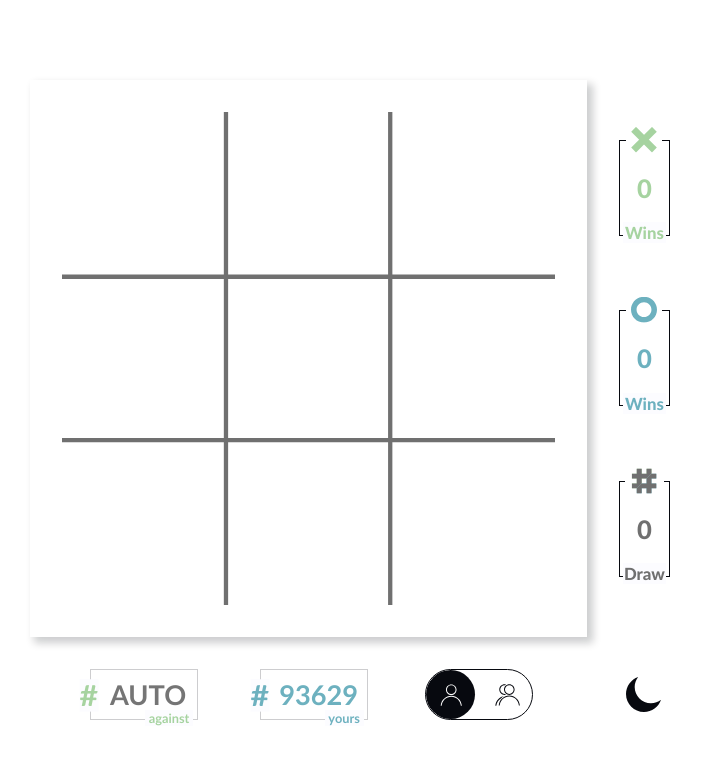
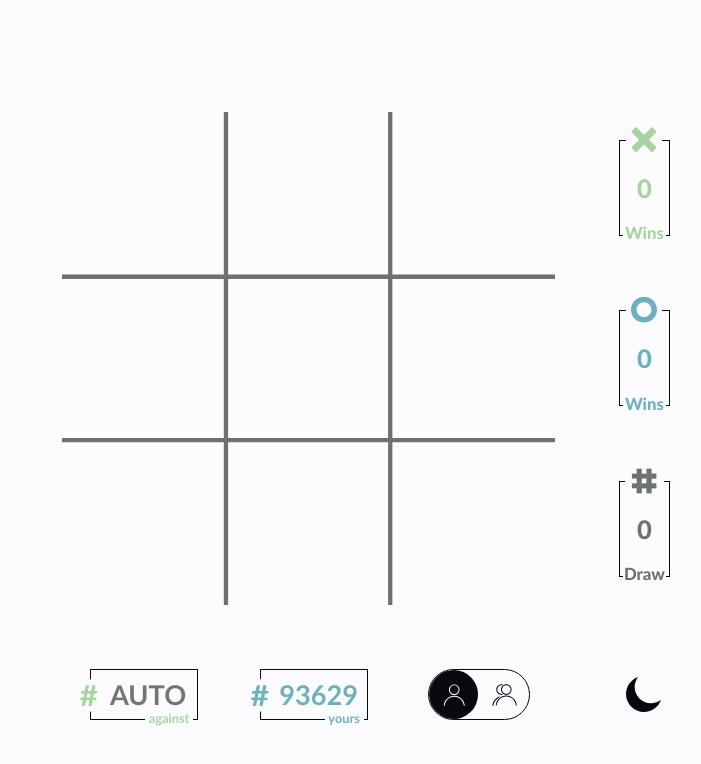
Before and after one commit to HediMuhamad/tica-taca-toe, a Next.js app: page / in a window 1280 px wide. Shown: the top 764 px of the page, without its empty margins (290-991 px from the left). Built offline with nearby package versions, Linux system fonts and the light colour scheme.

Commit message:
Theming applied

```diff
--- a/components/game-mode-component/game-mode-component.js
+++ b/components/game-mode-component/game-mode-component.js
@@ -9,8 +9,8 @@ const GameModeComponent = () => {
 	return (
 		<div className={styles.GameModeComponent} onClick={switchPlayingMode} playingmode={playingMode==="singlePlayer" ? "single-player" : "multi-player"}>
 			<div className={styles.GameModeContainer}>
-				<div className={styles.gameMode} modetype="singlePlayer"></div>
-				<div className={styles.gameMode} modetype="multiPlayer"></div>
+				<div className={styles.gameMode} modetype="singlePlayer" playingmode={playingMode}></div>
+				<div className={styles.gameMode} modetype="multiPlayer" playingmode={playingMode}></div>
 				<div className={styles.detectorCircle}></div>
 			</div>
 		</div>
--- a/next.config.js
+++ b/next.config.js
@@ -4,10 +4,6 @@ const path = require('path')
 const nextConfig = {
   reactStrictMode: true,
   swcMinify: true,
-  sassOptions: {
-    includePaths: [path.join(__dirname, 'styles')],
-    prependData: `@import "_variables.scss";`
-  }
 }
 
 module.exports = nextConfig
--- a/pages/index.js
+++ b/pages/index.js
@@ -4,10 +4,15 @@ import TableComponent from '../components/table-component/table-component'
 import PropertiesComponent from '../components/properties-component/properties-component'
 import SettingsComponent from '../components/settings-component/settings-component'
 import ThemeControllerComponent from '../components/theme-controller-component/theme-controller-component'
+import { useContext } from 'react'
+import { AppContext } from '../context/appContext'
 
 export default function Home() {
+
+  const theme = useContext(AppContext).props.theme;
+
   return (
-    <div className={styles.container}>
+    <div className={styles.container} theme={theme} >
       <Head>
         <title>Tica-Taca-Toe</title>
         <meta name="description" content="Multi-Player and Signle-Player Tic-Tac-Toe Game."/>
--- a/styles/Home.module.scss
+++ b/styles/Home.module.scss
@@ -1,20 +1,32 @@
-.light{
-  $my-primary:  #FCFCFF;
-  $my-secondary:#07090F;
-}
+.container{
 
-.dark{
-  $my-primary:  #07090F;
-  $my-secondary:#FCFCFF;
-}
-
-.container{
   width: 100%;
   height: 100%;
 
   display: flex;
   justify-content: center;
   align-items: center;
+
+  background-color: var(--my-primary);
+
+
+
+  &[theme="light"]{
+    --my-primary:  #FCFCFF;
+    --my-secondary:#07090F;
+  }
+
+  &[theme="dark"]{
+    --my-primary:  #07090F;
+    --my-secondary: #FCFCFF;
+  }
+
+  --my-gray:	#707070;
+  --my-green:	#A6D3A0;
+  --my-blue: 	#6DB1BF;
+  --my-yellow: #D5A021;
+  --low-opacity: 0.2;
+
 }
 
 .main{
--- a/styles/_variables.scss
+++ /dev/null
@@ -1,8 +0,0 @@
-$my-primary:  #FCFCFF;
-$my-secondary:#07090F;
-
-$my-gray:	#707070;
-$my-green:	#A6D3A0;
-$my-blue: 	#6DB1BF;
-$my-yellow: #D5A021;
-$low-opacity: 0.2
--- a/styles/game-mode-component.module.scss
+++ b/styles/game-mode-component.module.scss
@@ -7,7 +7,7 @@
 				left: 0px;
 			}
 			.gameMode[modetype="singlePlayer"]{
-				background-color: white;
+				background-color: var(--my-primary);
 			}
 		}
 	}
@@ -15,19 +15,19 @@
 	&[playingmode="multi-player"]{
 		.GameModeContainer {
 			.detectorCircle{
-				left: 54%;
+				left: 51%;
 			}
 			.gameMode[modetype="multiPlayer"]{
-				background-color: white;
+				background-color: var(--my-primary);
 			}
 		}
 	}
 
 	.GameModeContainer {
-		width: 90%;
+		width: 85%;
 		height: 100%;
 
-		border: 1px solid $my-secondary;
+		border: 1px solid var(--my-secondary);
 		border-radius: 100000px;
 		overflow: hidden;
 		position: relative;
@@ -48,7 +48,8 @@
 			mask-position: center !important;
 			mask-repeat: no-repeat !important;
 			mask-size: 60% !important;
-			background-color: $my-secondary;
+			background-color: var(--my-secondary);
+			z-index: 1;
 
 			&[modetype="singlePlayer"] {
 				-webkit-mask-image: url("../public/imgs/single-user-icon.svg");
@@ -63,12 +64,11 @@
 
 		.detectorCircle {
 			position: absolute;
-			background-color: $my-secondary;
+			background: var(--my-secondary);
 			height: 100%;
 			aspect-ratio: 1;
 			border-radius: 100%;
-			z-index: -1;
-
+			z-index: 0;
 		}
 
 	}
--- a/styles/id-component.module.scss
+++ b/styles/id-component.module.scss
@@ -1,23 +1,23 @@
 .idField[idtype="O"] {
-	color: $my-blue !important;
+	color: var(--my-blue) !important;
 	.borderContainer > .idValueContainer > .idValue {
 		&::selection{
-			background-color: rgba($color: $my-blue, $alpha: $low-opacity);
+			background-color: rgba($color: var(--my-blue), $alpha: var(--low-opacity));
 		}
 		&::-moz-selection{
-			background-color: rgba($color: $my-blue, $alpha: $low-opacity);
+			background-color: rgba($color: var(--my-blue), $alpha: var(--low-opacity));
 		}
 	}
 }
 
 .idField[idtype="X"] {
-	color: $my-green !important;
+	color: var(--my-green) !important;
 	.borderContainer > .idValueContainer > .idValue {
 		&::selection{
-			background-color: rgba($color: $my-green, $alpha: $low-opacity);
+			background-color: rgba($color: var(--my-green), $alpha: var(--low-opacity));
 		}
 		&::-moz-selection{
-			background-color: rgba($color: $my-green, $alpha: $low-opacity);
+			background-color: rgba($color: var(--my-green), $alpha: var(--low-opacity));
 		}
 	}
 }
@@ -44,7 +44,7 @@
 
 		height: 70%;
 		width: min-content;
-		background-color: $my-primary;
+		background-color: var(--my-primary);
 
 		font-size: 2em;
 		font-weight: 700;
@@ -59,7 +59,7 @@
 
 		margin-left: 10%;
 
-		border: 0.05em solid rgba($color: $my-secondary, $alpha: $low-opacity);
+		border: 0.05em solid var(--my-secondary);
 
 		padding: 0% 5% 0% 12%;
 
@@ -101,7 +101,7 @@
 			.idNameValue {
 				width: fit-content;
 
-				background-color: $my-primary;
+				background-color: var(--my-primary);
 				padding: 0% 0.3em;
 
 				font-size: 0.8em;
--- a/styles/property-component.module.scss
+++ b/styles/property-component.module.scss
@@ -15,7 +15,7 @@
 		}
 
 		.border .valueContainer .value, .footer p {
-			color: $my-blue;
+			color: var(--my-blue);
 		}
 	}
 
@@ -25,7 +25,7 @@
 		}
 
 		.border .valueContainer .value, .footer p {
-			color: $my-green;
+			color: var(--my-green);
 		}
 	}
 
@@ -40,7 +40,7 @@
 		}
 
 		.border .valueContainer .value, .footer p {
-			color: $my-gray;
+			color: var(--my-gray);
 		}
 	}
 
@@ -56,7 +56,7 @@
 		background-size: 72.5%;
 		background-position: center;
 
-		background-color: white;
+		background-color: var(--my-primary);
 	}
 
 	.border{
@@ -68,7 +68,7 @@
 
 		height: 80%;
 		width: 100%;
-		border: 0.01em solid $my-secondary;
+		border: 0.01em solid var(--my-secondary);
 
 		.valueContainer{
 			width: 100%;
@@ -103,7 +103,7 @@
 		position: absolute;
 		z-index: 2;
 		transform: translateY(45px);
-		background-color: $my-primary;
+		background-color: var(--my-primary);
 
 		p {
 			text-align: center;
--- a/styles/table-component.module.scss
+++ b/styles/table-component.module.scss
@@ -1,6 +1,6 @@
 .tableContainer{
 	padding: 2em;
-	box-shadow: 0.3em 0.3em 0.5em 0.05em rgba($color: $my-secondary, $alpha: $low-opacity);
+	box-shadow: 0.3em 0.3em 0.5em 0.05em rgba($color: var(--my-secondary), $alpha: var(--low-opacity));
 
 	.tableComponent{
 		width: 100%;
```
